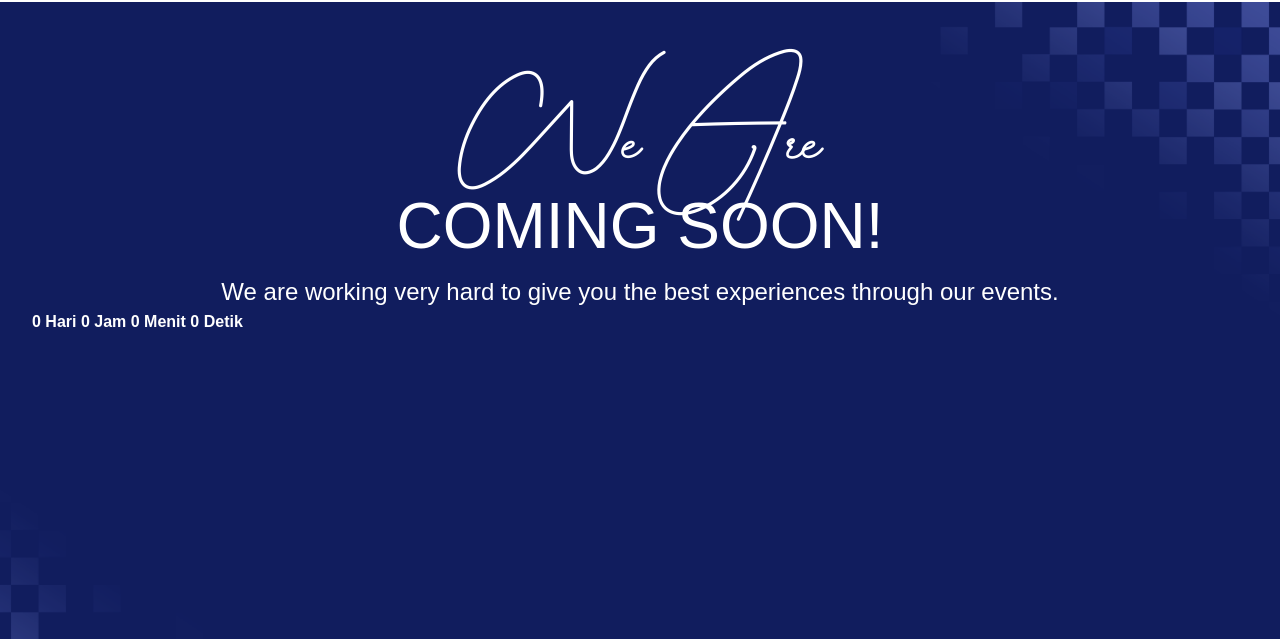
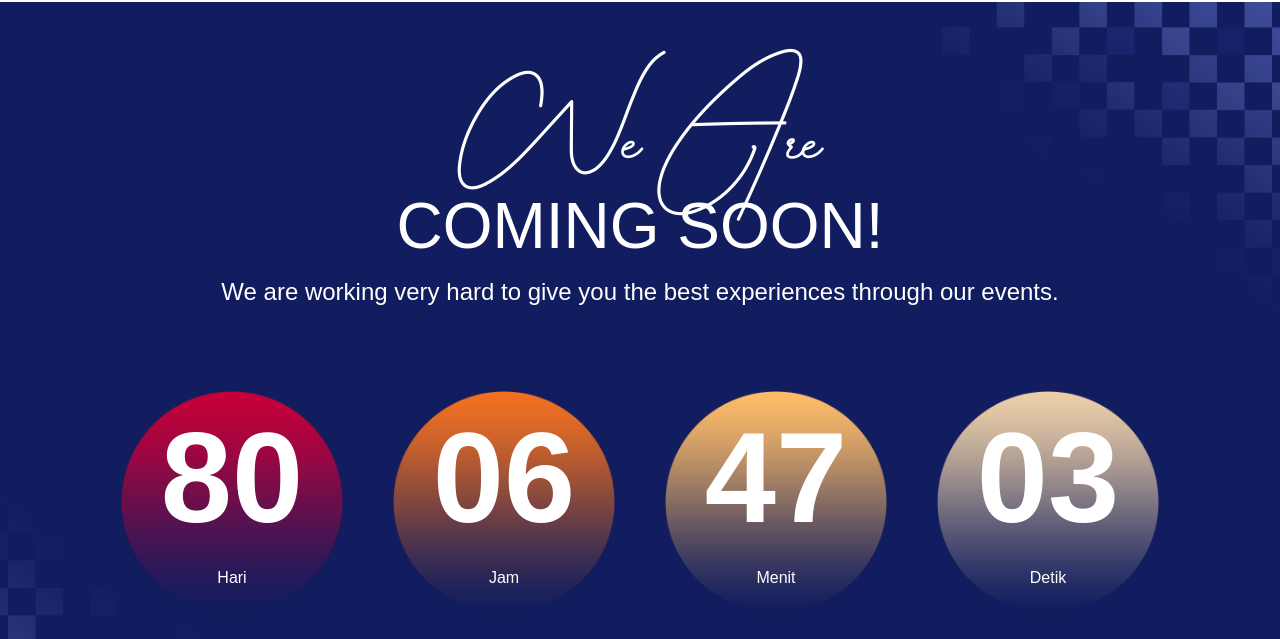
Before and after one commit to justdheja/gmad-2021-gatsby, a Gatsby site: page / in a window 1280 px wide. Shown: the part 1186-1825 px from the top of the page. Built offline with nearby package versions, Linux system fonts and the light colour scheme; Gatsby itself is replaced by a stand-in of ours.

Commit message:
create new section at home

```diff
--- a/gatsby-config.js
+++ b/gatsby-config.js
@@ -19,7 +19,7 @@ module.exports = {
         start_url: "/",
         background_color: theme.colors.white,
         theme_color: theme.colors.teal[500],
-        icon: "static/icon.svg",
+        icon: "static/logo.png",
       },
     },
     {
--- a/src/components/Timer.js
+++ b/src/components/Timer.js
@@ -1,5 +1,6 @@
 import React from 'react';
 import { useTimer } from 'react-timer-hook';
+import atalkWhite from '../images/atalk_white.png';
 
 function Timer({ expiryTimestamp }) {
 	const { seconds, minutes, hours, days } = useTimer({
@@ -11,17 +12,54 @@ function Timer({ expiryTimestamp }) {
       <div className="text-center">
         <h2 className="text-6xl title-timer">We Are</h2>
         <h2 className="text-6xl uppercase poppins">Coming Soon!</h2>
-				<p className="text-2xl">We are working very hard to give you the best experiences through our events.</p>
+        <p className="text-2xl">
+          We are working very hard to give you the best experiences through our
+          events.
+        </p>
       </div>
 
-			<div className="font-bold">
-				<span>{days} Hari </span>
-				<span>{hours} Jam </span>
-				<span>{minutes} Menit </span>
-				<span>{seconds} Detik</span>
+      <div className="flex w-full flex-col md:flex-row justify-center items-center my-20 md:space-x-12">
+        <div className="text-center flex items-center justify-center w-56 h-56 bg-timer-red">
+          <div className="my-auto">
+            <div className="timer-number poppins font-semibold">
+              {days < 10 ? "0" + days : days}
+            </div>
+            <br />
+            Hari
           </div>
         </div>
-	);
+        <div className="text-center flex items-center justify-center w-56 h-56 bg-timer-orange">
+					<div>
+						<div className="timer-number poppins font-semibold">
+							{hours < 10 ? "0" + hours : hours}
+						</div>
+						<br />
+						Jam
+					</div>
+        </div>
+        <div className="text-center flex items-center justify-center w-56 h-56 bg-timer-yellow">
+					<div>
+						<div className="timer-number poppins font-semibold">
+							{minutes < 10 ? "0" + minutes : minutes}
+						</div>
+						<br />
+						Menit
+					</div>
+        </div>
+        <div className="text-center flex items-center justify-center w-56 h-56 bg-timer-grey">
+					<div>
+						<div className="timer-number poppins font-semibold">
+							{seconds < 10 ? "0" + seconds : seconds}
+						</div>
+						<br />
+						Detik
+					</div>
+        </div>
+      </div>
+
+      <img className="h-20 mx-auto mt-12" src={atalkWhite} alt="logo_atalk" />
+    </div>
+  )
 }
 
 export default Timer;
--- a/src/css/tailwind.css
+++ b/src/css/tailwind.css
@@ -15,6 +15,35 @@ body {
 
 .title-timer {
   font-family: housttleySignature;
+}
+
+.timer-number {
+  font-size: 8rem;
+  line-height: 8rem;
+}
+
+.bg-timer-red {
+  background: url("../images/1lingkaranMerah.png");
+  background-size: cover;
+  background-position: center;
+}
+
+.bg-timer-orange {
+  background: url("../images/2lingkaranOrange.png");
+  background-size: cover;
+  background-position: center;
+}
+
+.bg-timer-yellow {
+  background: url("../images/3lingkaranKuning.png");
+  background-size: cover;
+  background-position: center;
+}
+
+.bg-timer-grey {
+  background: url("../images/4lingkaranGrey.png");
+  background-size: cover;
+  background-position: center;
 }
 
 .bg-header-home {
--- a/src/pages/index.js
+++ b/src/pages/index.js
@@ -6,7 +6,7 @@ import Events from '../components/Events'
 import Timer from '../components/Timer'
 
 export default () => {
-  let myDate = "26-05-2021"
+  let myDate = "26-08-2021"
   myDate = myDate.split("-")
   const time = new Date(myDate[2], myDate[1] - 1, myDate[0])
 
@@ -55,14 +55,14 @@ export default () => {
           <div className="w-full text-right">
             <img
               src={building}
-              className="App-logo mx-auto mb-8 w-10/12"
+              className="App-logo mx-auto my-auto w-10/12"
               alt="logo"
             />
           </div>
         </div>
       </div>
       <Events />
-      <Timer />
+      <Timer expiryTimestamp={time} />
     </Layout>
   )
 }
```
Also changed, not shown: src/images/1lingkaranMerah.png (added), src/images/2lingkaranOrange.png (added), src/images/3lingkaranKuning.png (added), src/images/4lingkaranGrey.png (added), static/icon.svg (deleted), static/logo.png (added). Lines whose indentation alone changed are shown as unchanged.
